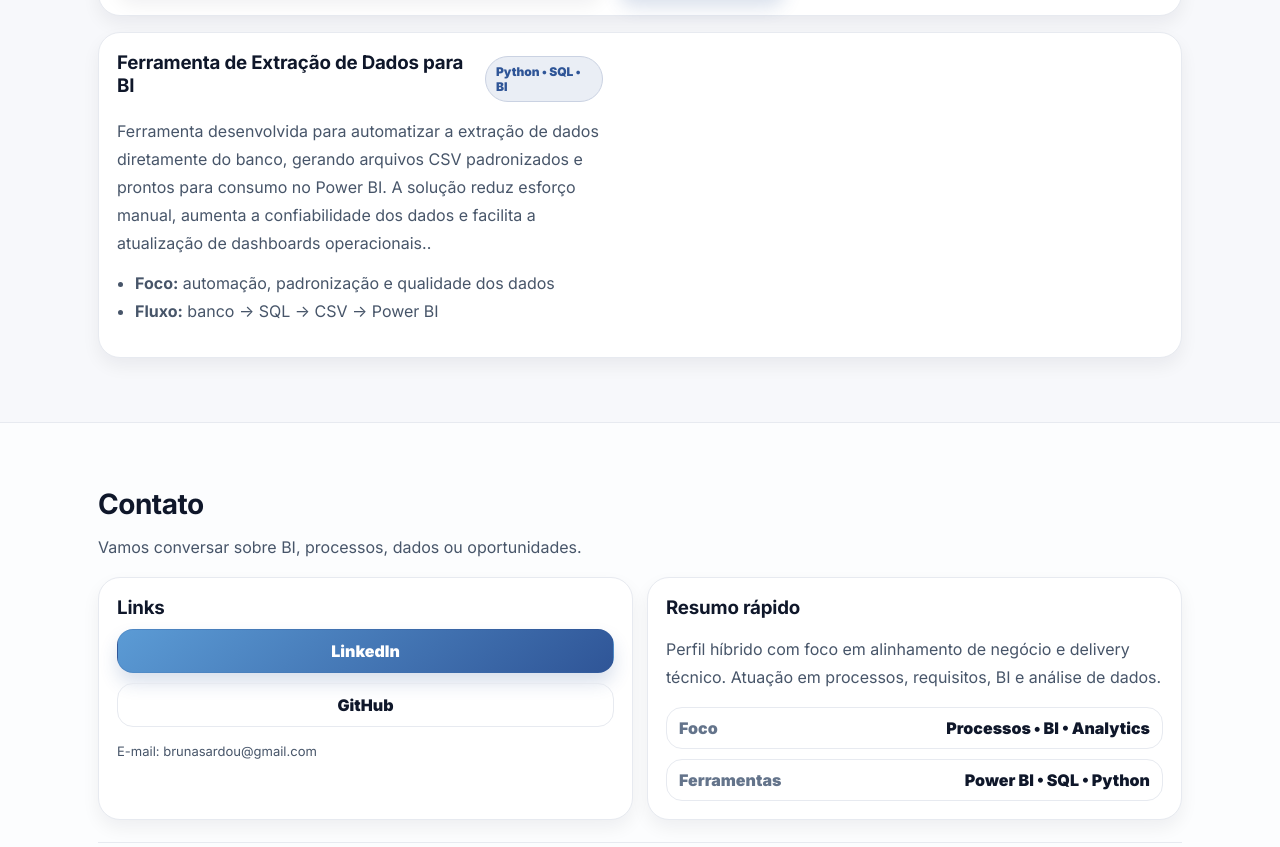
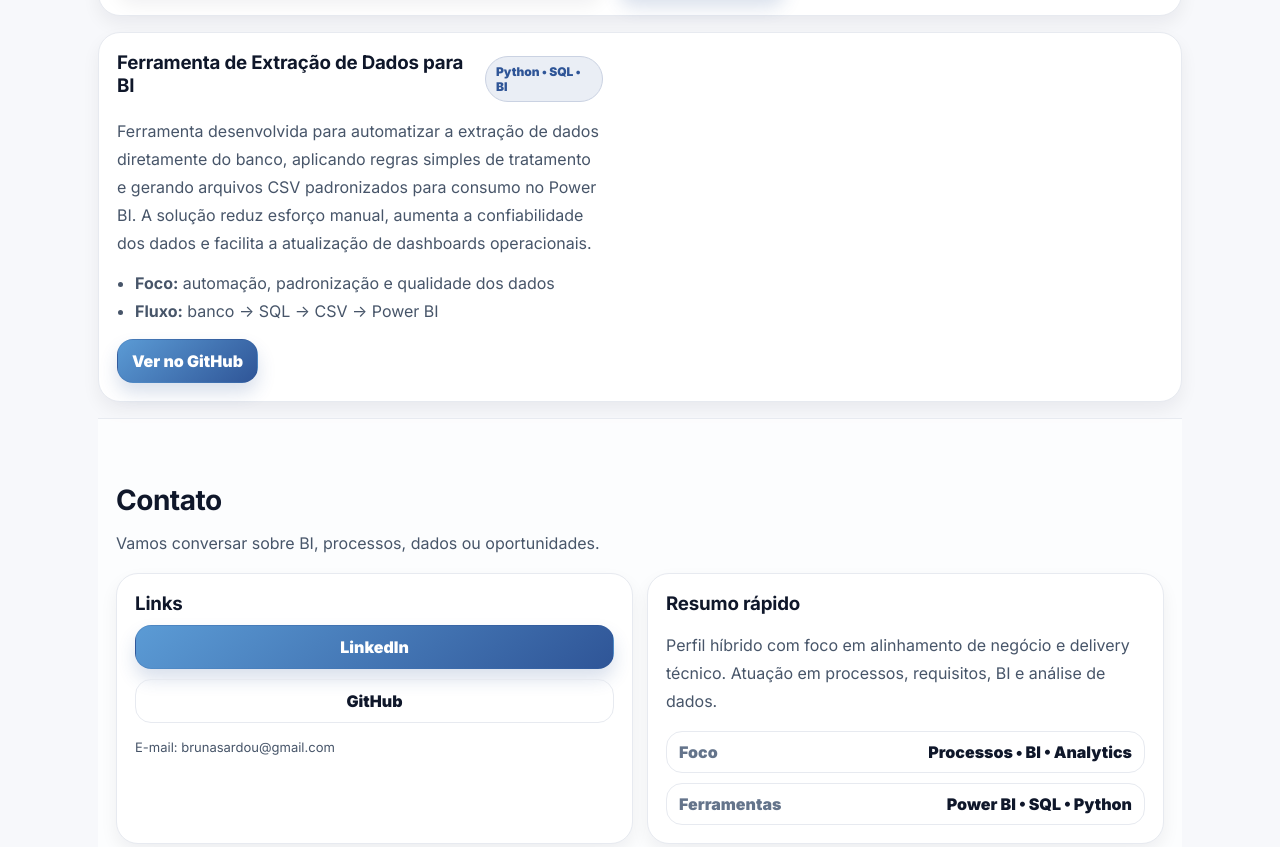
Before and after one commit to brunasardou/portfolio, a plain HTML site: page index.html in a window 1280 px wide. Shown: the part 1784-2631 px from the top of the page. Drawn offline with Linux system fonts and the light colour scheme.

Commit message:
Update index.html

```diff
--- a/index.html
+++ b/index.html
@@ -223,19 +223,29 @@
 
           <p class="project__desc">
             Ferramenta desenvolvida para automatizar a extração de dados diretamente do banco,
-              gerando arquivos CSV padronizados e prontos para consumo no Power BI.
+            aplicando regras simples de tratamento e gerando arquivos CSV padronizados
+            para consumo no Power BI.
             A solução reduz esforço manual, aumenta a confiabilidade dos dados
-              e facilita a atualização de dashboards operacionais..
+            e facilita a atualização de dashboards operacionais.
           </p>
+
           <ul class="project__meta">
             <li><strong>Foco:</strong> automação, padronização e qualidade dos dados</li>
             <li><strong>Fluxo:</strong> banco → SQL → CSV → Power BI</li>
           </ul>
+
+          <div class="project__actions">
+            <a
+              class="btn btn--primary"
+              href="https://github.com/brunasardou/python-extrator-dados-powerbi"
+              target="_blank"
+              rel="noreferrer"
+            >
+              Ver no GitHub
+            </a>
+          </div>
         </div>
       </article>
-      </div>
-    </div>
-  </section>
 
   <!-- Contato -->
   <section id="contato" class="section section--alt">
```
Lines whose indentation alone changed are shown as unchanged.
